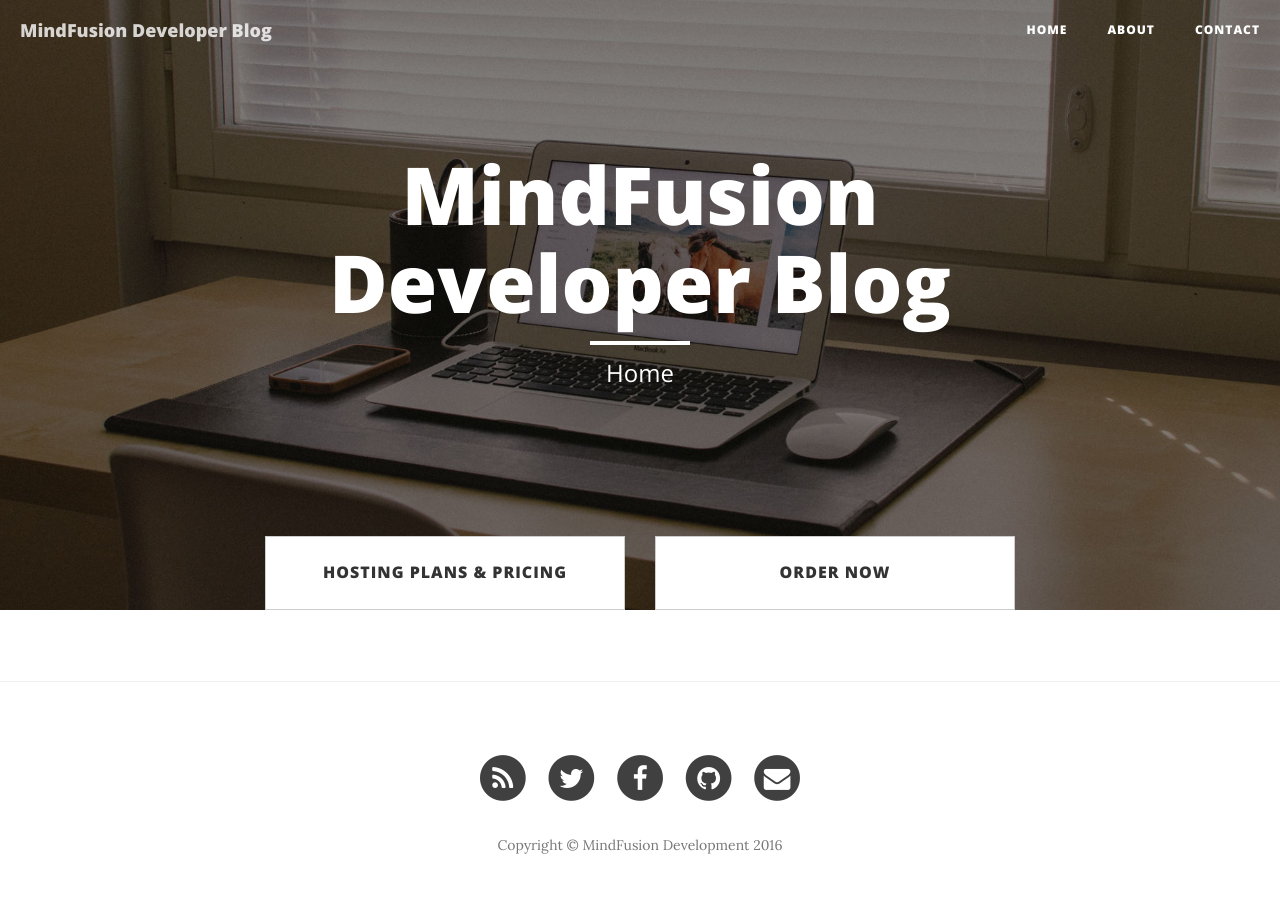
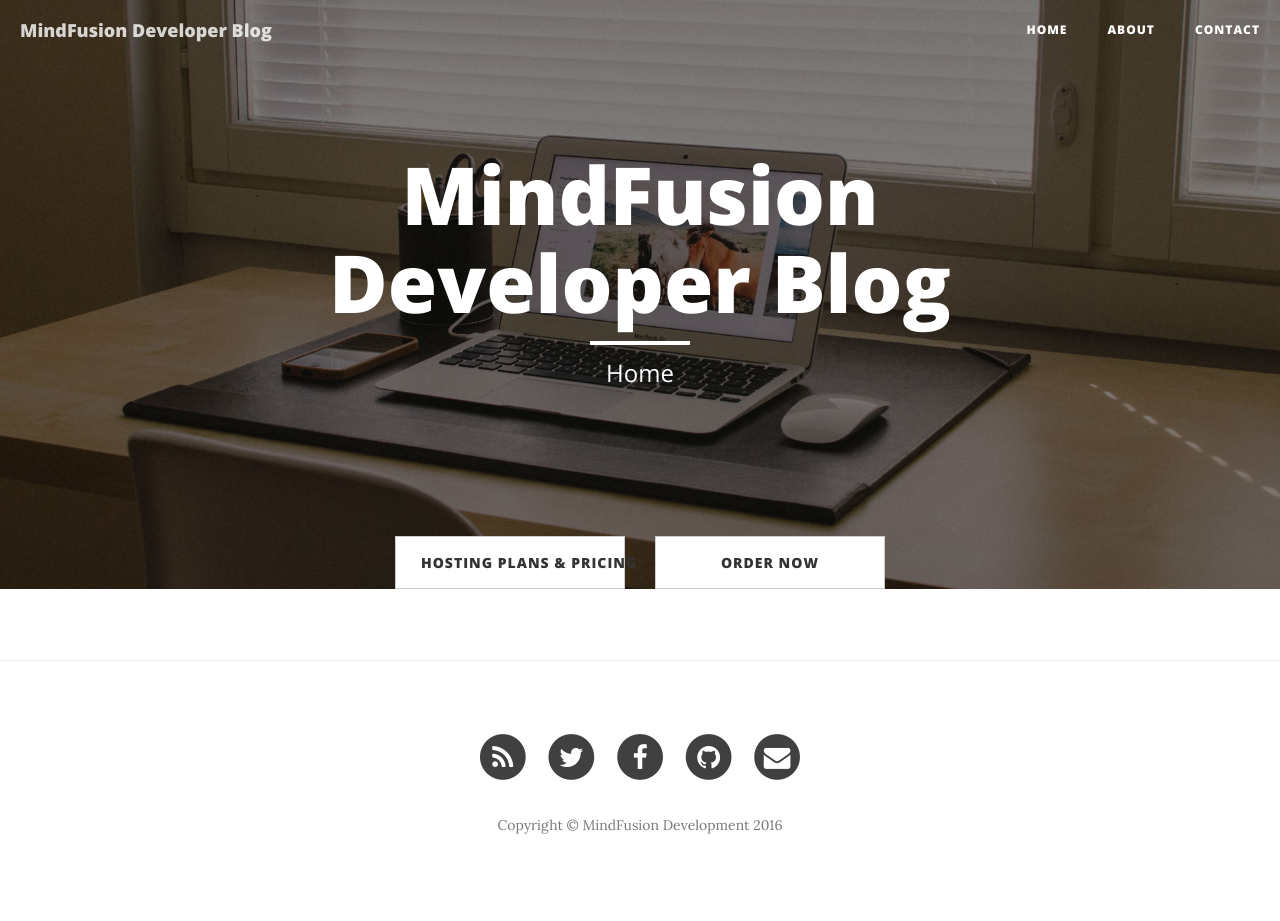
Before and after one commit to MindFusion-Hosting-Solutions/mindfusiondevelopment.github.io, a Jekyll site: the page built from index.html, in a window 1280 px wide. Built offline with Jekyll 4.4.1, drawn with Linux system fonts in a browser that asks for light colours; nearby versions of some CDN libraries; the list of posts is cut into pages by our own code.

Commit message:
Button css tag updates

```diff
--- a/_layouts/page.html
+++ b/_layouts/page.html
@@ -12,16 +12,16 @@ layout: default
                     <hr class="small">
                     <span class="subheading">{{ page.description }}</span>
                 </div>
+                <div class="row cta">
+                    <div class="col-sm-4 col-sm-offset-2">
+                         <a class="btn btn-default btn-sm btn-block btn-white" href="/Plans.html" title="Hosting Plans & Pricing" role="button" onClick="ga('send', 'event', 'button', 'click', 'home - Hosting Plans & Pricing');">Hosting Plans & Pricing</a>
+                    </div>
+                    <div class="col-sm-4">
+                        <a class="btn btn-default btn-sm btn-block btn-white" href="https://mindfusionhosting.com/clients/cart.php" title="Buy cPanel & WHM Now" role="button" onClick="ga('send', 'event', 'button', 'click', 'home - buy now');">Order Now</a>
+                    </div>
+                </div>
             </div>
         </div>
-         <div class="row cta">
-                    <div class="col-sm-4 col-sm-offset-2">
-                         <a class="btn btn-default btn-lg btn-block btn-white" href="/Plans.html" title="Hosting Plans & Pricing" role="button" onClick="ga('send', 'event', 'button', 'click', 'home - Hosting Plans & Pricing');">Hosting Plans & Pricing</a>
-                    </div>
-                    <div class="col-sm-4">
-                        <a class="btn btn-default btn-lg btn-block btn-white" href="https://mindfusionhosting.com/clients/order.php" title="Buy cPanel & WHM Now" role="button" onClick="ga('send', 'event', 'button', 'click', 'home - buy now');">Order Now</a>
-                    </div>
-                </div>
     </div>
 </header>
 
```
